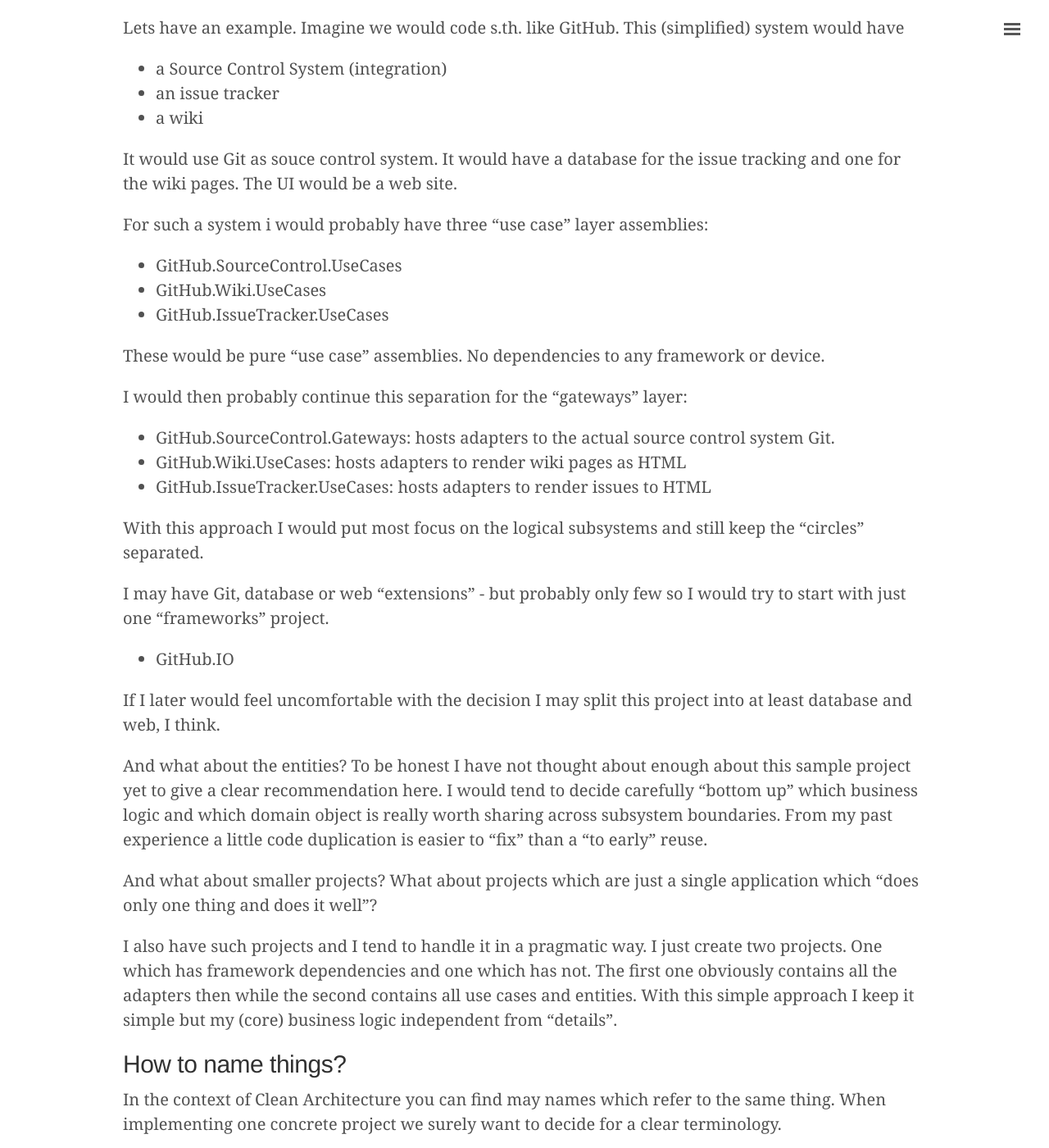
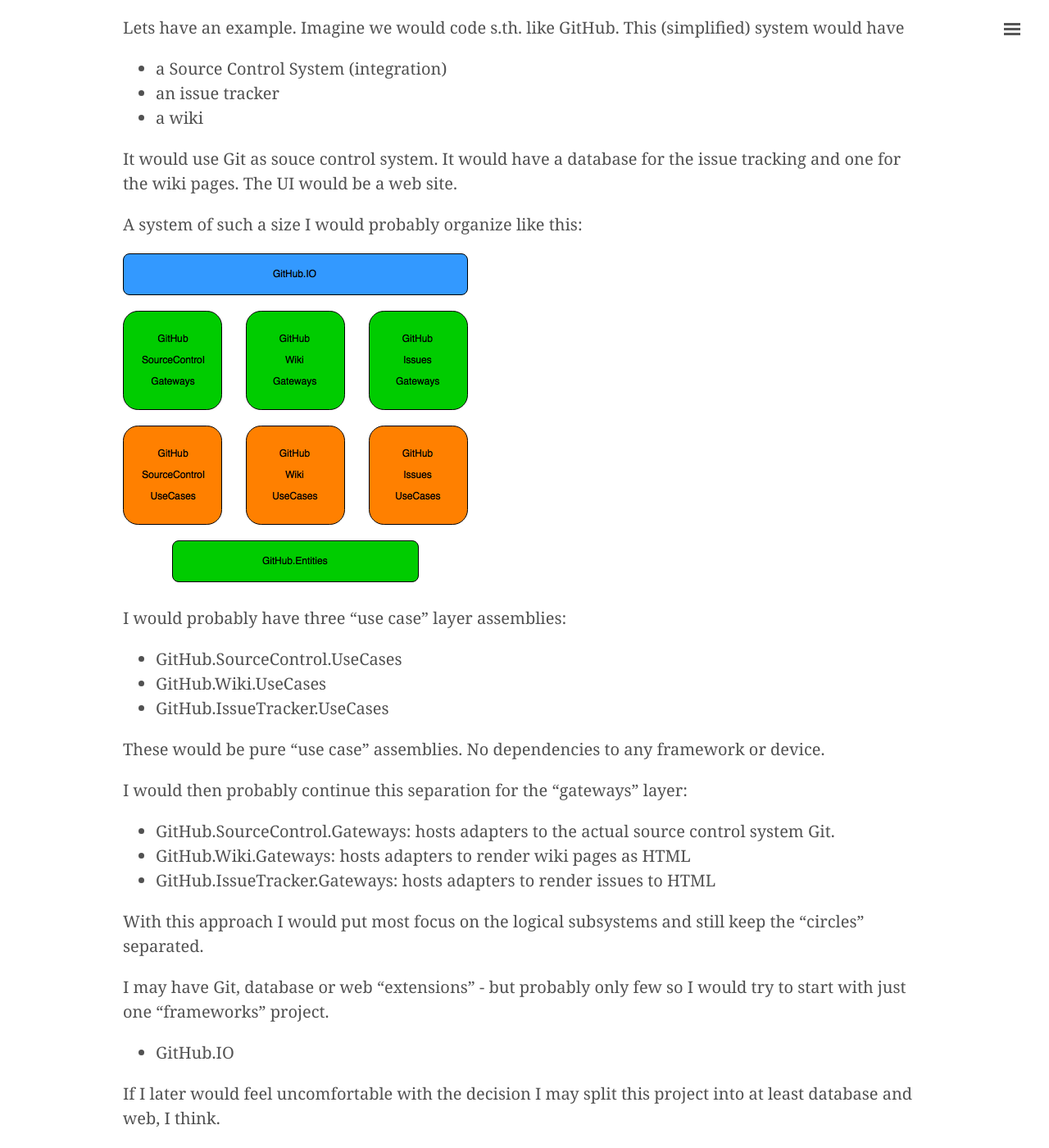
Before and after one commit to plainionist/plainionist.github.io, a Jekyll site: the page built from _posts/2018-01-31-Implementing-Clean-Architecture.md, in a window 1280 px wide and 1400 px high, scrolled down 1049 px. Shown: the whole window at 82% size. Built offline with Jekyll 4.4.1, drawn with Linux system fonts in a browser that asks for light colours; comment, search, counter and statistics services are not loaded.

Commit message:
clean architecture

```diff
--- a/_posts/2018-01-31-Implementing-Clean-Architecture.md
+++ b/_posts/2018-01-31-Implementing-Clean-Architecture.md
@@ -37,7 +37,11 @@
 It would use Git as souce control system. It would have a database for the issue tracking and one for the wiki pages.
 The UI would be a web site.
 
-For such a system i would probably have three "use case" layer assemblies:
+A system of such a size I would probably organize like this:
+
+![]({{ site.url }}/assets/Github.CleanArch.png)
+
+I would probably have three "use case" layer assemblies:
 
 - GitHub.SourceControl.UseCases
 - GitHub.Wiki.UseCases
@@ -48,8 +52,8 @@
 I would then probably continue this separation for the "gateways" layer:
 
 - GitHub.SourceControl.Gateways: hosts adapters to the actual source control system Git.
-- GitHub.Wiki.UseCases: hosts adapters to render wiki pages as HTML
-- GitHub.IssueTracker.UseCases: hosts adapters to render issues to HTML
+- GitHub.Wiki.Gateways: hosts adapters to render wiki pages as HTML
+- GitHub.IssueTracker.Gateways: hosts adapters to render issues to HTML
 
 With this approach I would put most focus on the logical subsystems and still keep the "circles" separated.
 
```
Also changed, not shown: assets/GitHub.CleanArch.xml (added, +1 -0 lines), assets/Github.CleanArch.png (added).
